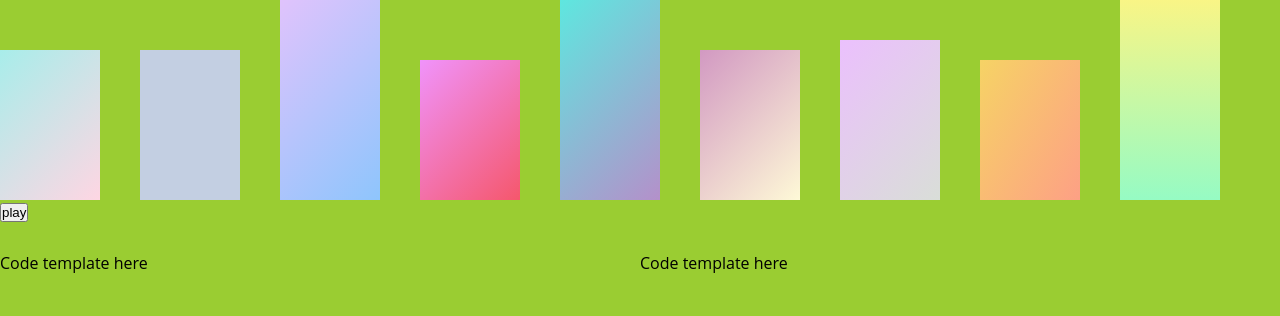
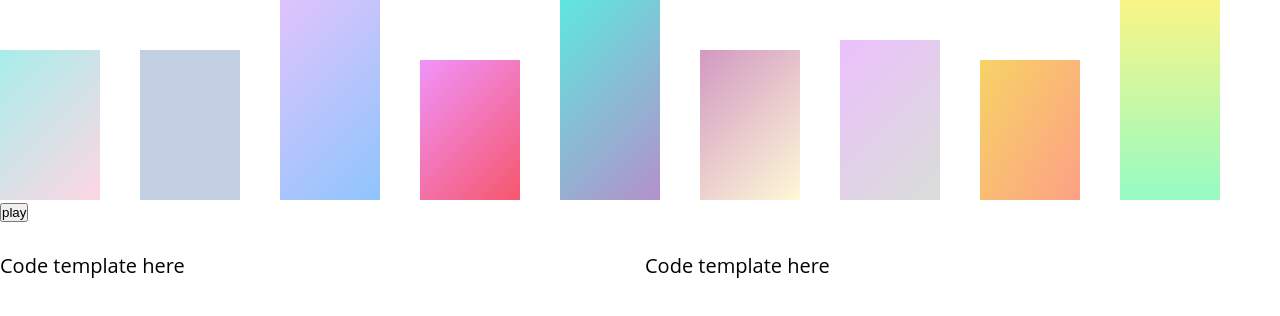
Before and after one commit to December-software-project/sort-algo, a React (Create React App) app: page / in a window 1280 px wide. Shown: the top 316 px of the page. Built offline with nearby package versions, Linux system fonts and the light colour scheme.

Commit message:
Add grid

```diff
--- a/src/App.css
+++ b/src/App.css
@@ -4,6 +4,6 @@ body {
   align-items: center;
 }
 
-div{
+div {
   width: 100%;
 }
--- a/src/visualizer/Visualizer.js
+++ b/src/visualizer/Visualizer.js
@@ -4,7 +4,7 @@ import data from './component/block/data';
 import AnimationScreen from './sortingvisualizer/AnimationScreen';
 import CodeTemplate from './codetemplate/CodeTemplate';
 import CodeExplanation from './codeexplaination/CodeExplanation';
-import "./styles.css";
+import './styles.css';
 
 const Visualizer = () => {
   const [isPlay, setIsPlay] = useState(false);
--- a/src/visualizer/styles.css
+++ b/src/visualizer/styles.css
@@ -1,6 +1,6 @@
 body {
   width: 100%;
-  background: yellowgreen;
+  /*background: yellowgreen;*/
 }
 
 .list {
@@ -10,10 +10,16 @@ body {
 }
 
 .code {
-  margin-top: 30px;
-  border-top: #0074D9;
+  margin: 30px auto 0;
+  display: grid;
+  grid-template-columns: repeat(2, 1fr);
+  grid-auto-columns: minmax(150px, auto);
+  column-gap: 10px;
+  justify-items: start;
+}
+
+.code div {
   display: flex;
   flex-direction: row;
-  justify-content: space-between;
-  width: 100%;
+  font-size: 20px;
 }
```
